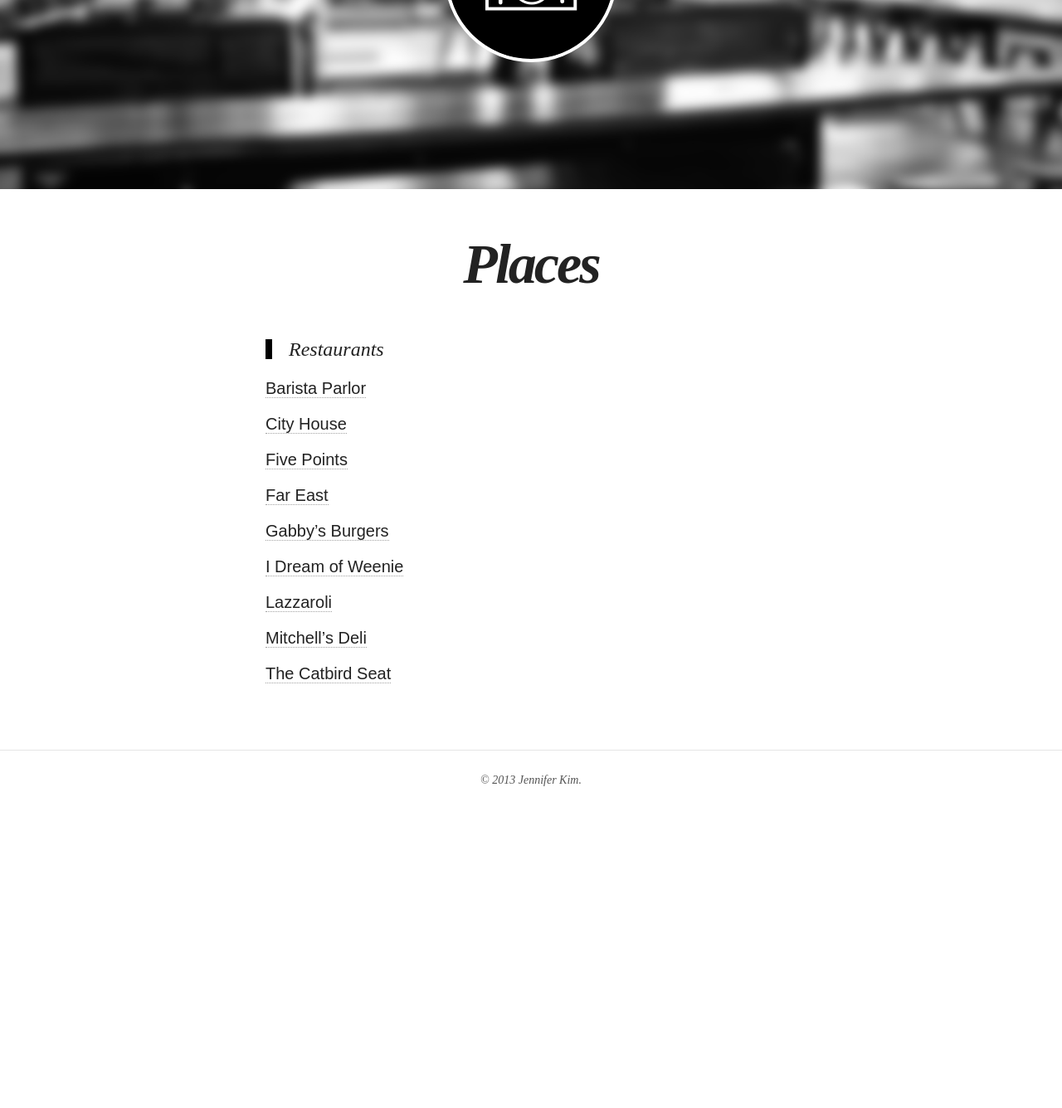
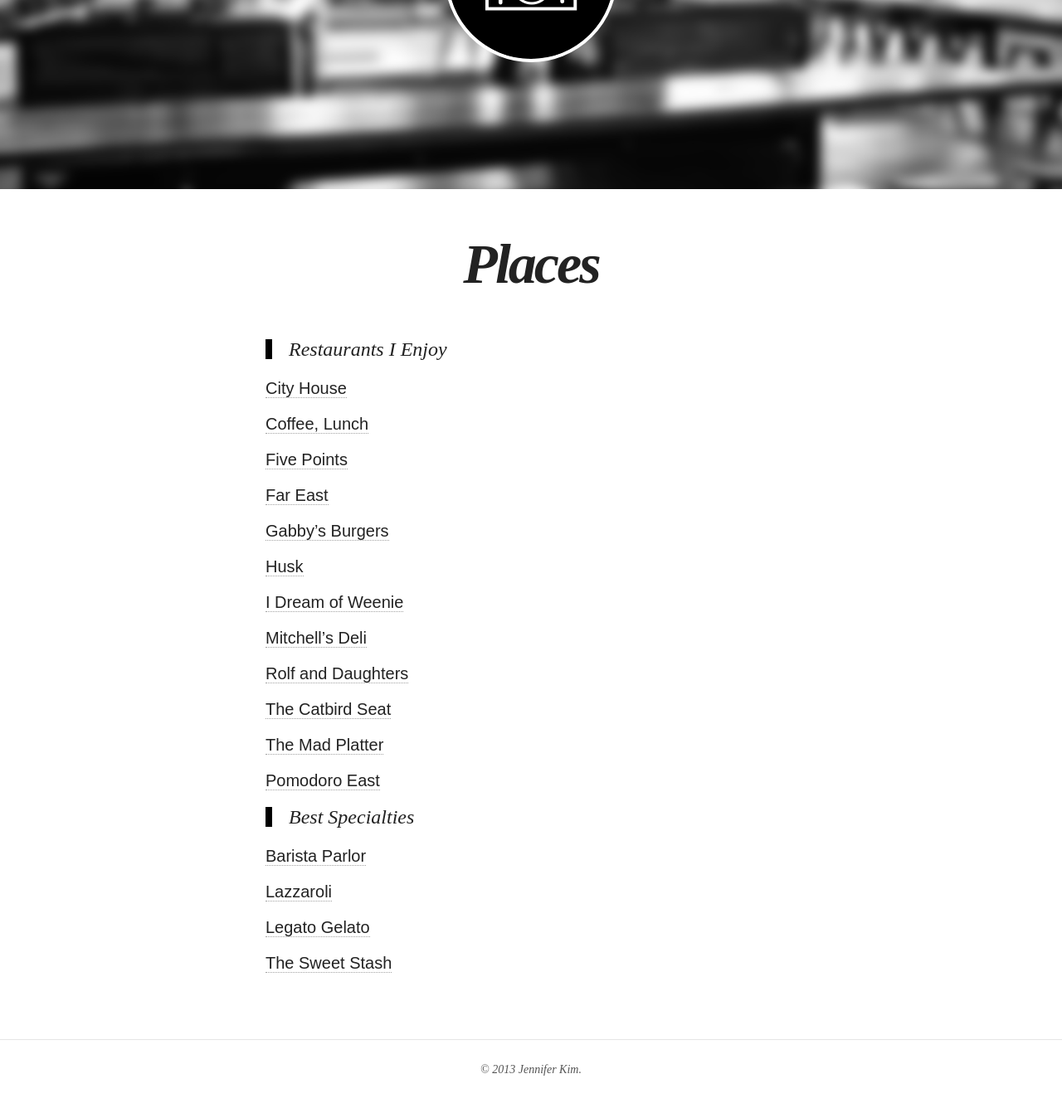
Before and after one commit to ahungryhipster/ahungryhipster.github.io, a Jekyll site: the page built from places.md, in a window 1280 px wide and 1400 px high, scrolled down 225 px. Shown: the top 1336 px of the window at 83% size. Built offline with Jekyll 4.4.1, drawn with Linux system fonts in a browser that asks for light colours; nearby versions of some CDN libraries; before the commit the page ends 1276 px from its top, so only the background shows below that.

Commit message:
added restaurants

```diff
--- a/places.md
+++ b/places.md
@@ -7,11 +7,11 @@
 image: barista.jpg
 ---
 
->Restaurants
-
-<a href="http://www.baristaparlor.com">Barista Parlor</a>
+>Restaurants I Enjoy
 
 <a href="http://cityhousenashville.com">City House</a>
+
+<a href="http://www.coffeelunchnashville.com">Coffee, Lunch</a>
 
 <a href="http://fivepointspizza.com">Five Points</a>
 
@@ -19,10 +19,26 @@
 
 <a href="http://gabbysburgersandfries.com">Gabby's Burgers</a>
 
+<a href="http://www.husknashville.com">Husk</a>
+
 <a href="http://www.yelp.com/biz/i-dream-of-weenie-nashville">I Dream of Weenie</a>
+
+<a href="http://www.mitchelldeli.com">Mitchell's Deli</a>
+
+<a href="http://rolfanddaughters.com">Rolf and Daughters</a>
+
+<a href="https://thecatbirdseatrestaurant.com">The Catbird Seat</a>
+
+<a href="http://themadplatterrestaurant.com">The Mad Platter</a>
+
+<a href="http://pomodoroeast.com">Pomodoro East</a>
+
+>Best Specialties
+
+<a href="http://www.baristaparlor.com">Barista Parlor</a>
 
 <a href="http://www.lazzaroli.com">Lazzaroli</a>
 
-<a href="http://www.mitchelldeli.com">Mitchell's Deli</a>
+<a href="http://legatogelato.com">Legato Gelato</a>
 
-<a href="https://thecatbirdseatrestaurant.com">The Catbird Seat</a>
+<a href="http://thesweetstash.com">The Sweet Stash</a>
```
